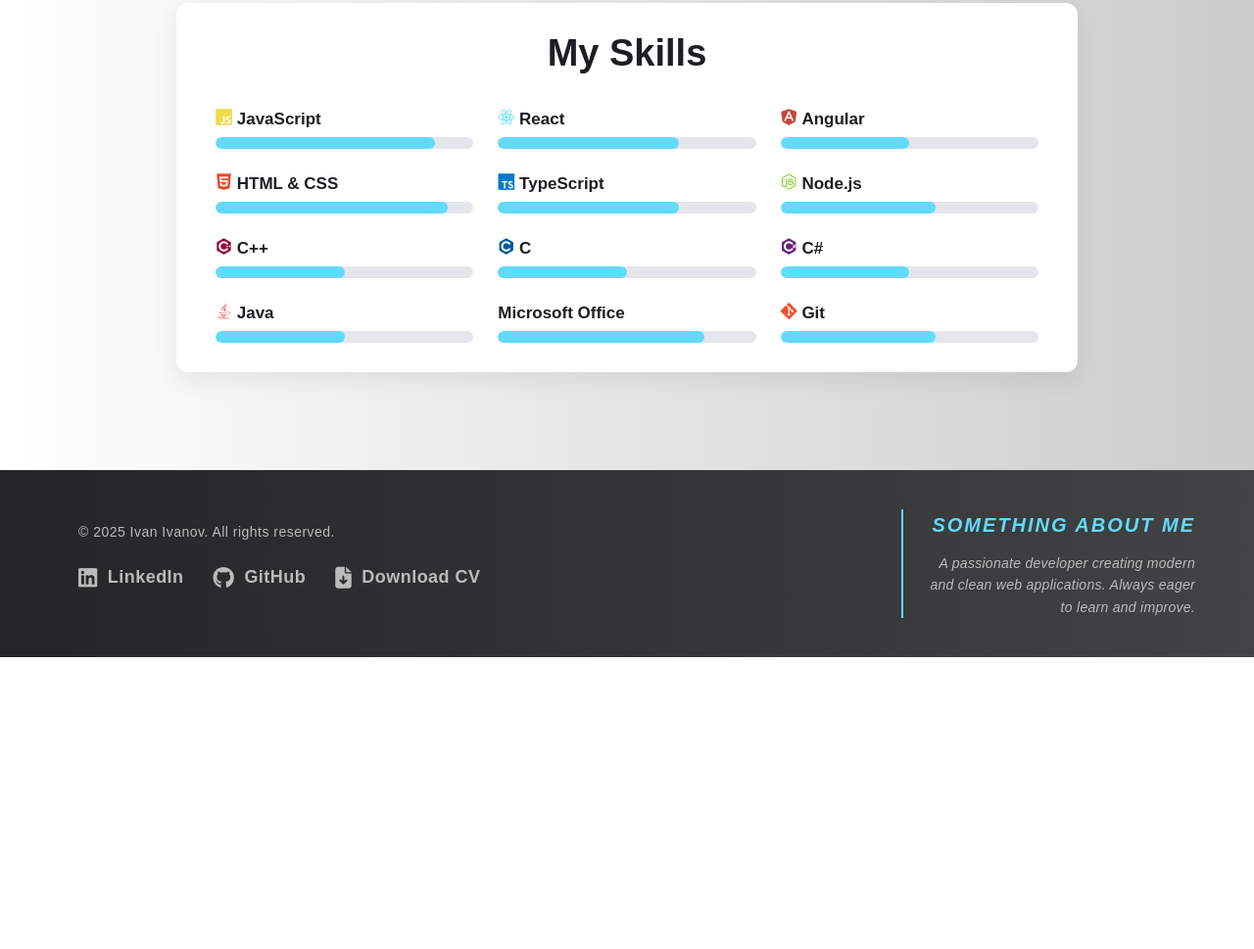
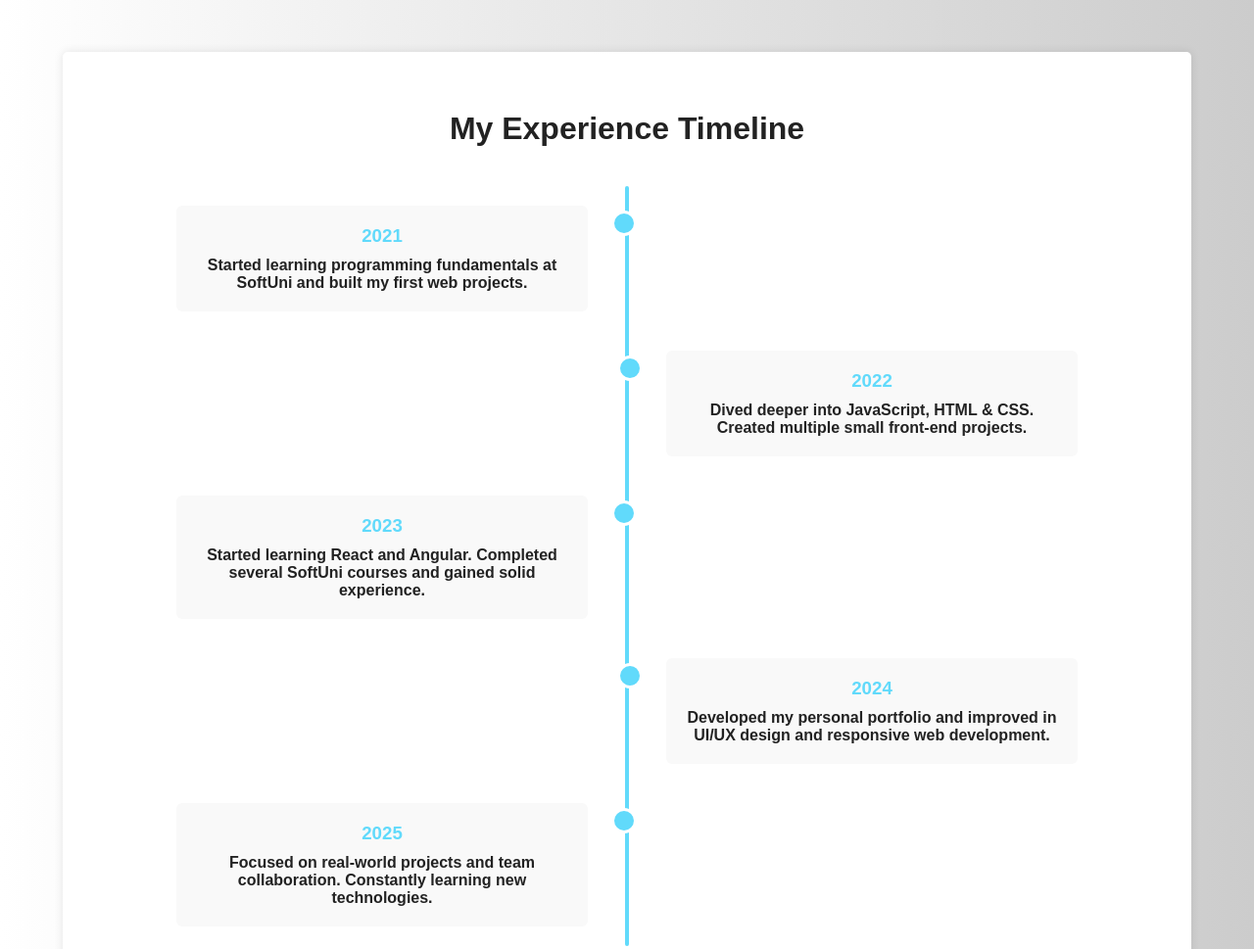
Before and after one commit to IvannIvannov/Portfolio, a website: page public/about/about.html in a window 1280 px wide. Shown: the part 1490-2459 px from the top of the page at 98% size. Before the commit the page ends 2161 px from the top, so only its background shows below. Drawn offline with nearby package versions, Linux system fonts and the light colour scheme.

Commit message:
Added new section in About page

```diff
--- a/public/about/about.css
+++ b/public/about/about.css
@@ -292,9 +292,92 @@ nav a.active {
   right: -20px;
 }
 
+.timeline-section {
+  padding: 60px 0;
+  background-color: #fff;
+  text-align: center;
+  width: 90%;
+  margin: 60px auto;
+  border-radius: 5px;
+  box-shadow: 0 0 10px rgba(0, 0, 0, 0.1);
+}
+
+.timeline-section h2 {
+  font-size: 2em;
+  margin-bottom: 40px;
+  font-weight: bold;
+}
+
+.timeline {
+  position: relative;
+  max-width: 1000px;
+  margin: 0 auto;
+}
+
+.timeline::after {
+  content: '';
+  position: absolute;
+  width: 4px;
+  background-color: #61dafb;
+  top: 0;
+  bottom: 0;
+  left: 50%;
+  margin-left: -2px;
+  border-radius: 2px;
+}
+
+.timeline-item {
+  padding: 20px 40px;
+  position: relative;
+  width: 50%;
+}
+
+.timeline-item.left {
+  left: 0;
+}
+
+.timeline-item.right {
+  left: 50%;
+}
+
+.timeline-item::after {
+  content: '';
+  position: absolute;
+  width: 20px;
+  height: 20px;
+  right: -10px;
+  background-color: #61dafb;
+  border: 3px solid #fff;
+  top: 25px;
+  border-radius: 50%;
+  z-index: 1;
+}
+
+.timeline-item.right::after {
+  left: -10px;
+}
+
+.timeline-item .content {
+  background-color: #f9f9f9;
+  padding: 20px;
+  border-radius: 6px;
+  position: relative;
+  transition: transform 0.3s;
+  font-weight: bold;
+}
+
+.timeline-item .content:hover {
+  transform: scale(1.05);
+}
+
+.timeline-item h3 {
+  margin-bottom: 10px;
+  color: #61dafb;
+}
+
 .skills-section {
   max-width: 920px;
-  margin: -50px auto 100px;
+  margin: -0px auto 80px;
   padding: 30px 40px;
   background-color: white;
   border-radius: 12px;
--- a/public/about/about.html
+++ b/public/about/about.html
@@ -84,6 +84,46 @@
                     <button class="carousel-btn next"><i class="fas fa-chevron-right"></i></button>
                 </div>
             </section>
+
+            <section class="timeline-section">
+                <h2>My Experience Timeline</h2>
+                <div class="timeline">
+                    <div class="timeline-item left">
+                        <div class="content">
+                            <h3>2021</h3>
+                            <p>Started learning programming fundamentals at SoftUni and built my first web projects.</p>
+                        </div>
+                    </div>
+                    <div class="timeline-item right">
+                        <div class="content">
+                            <h3>2022</h3>
+                            <p>Dived deeper into JavaScript, HTML & CSS. Created multiple small front-end projects.</p>
+                        </div>
+                    </div>
+                    <div class="timeline-item left">
+                        <div class="content">
+                            <h3>2023</h3>
+                            <p>Started learning React and Angular. Completed several SoftUni courses and gained solid
+                                experience.</p>
+                        </div>
+                    </div>
+                    <div class="timeline-item right">
+                        <div class="content">
+                            <h3>2024</h3>
+                            <p>Developed my personal portfolio and improved in UI/UX design and responsive web
+                                development.</p>
+                        </div>
+                    </div>
+                    <div class="timeline-item left">
+                        <div class="content">
+                            <h3>2025</h3>
+                            <p>Focused on real-world projects and team collaboration. Constantly learning new
+                                technologies.</p>
+                        </div>
+                    </div>
+                </div>
+            </section>
+
 
             <section class="skills-section">
                 <h2>My Skills</h2>
```
